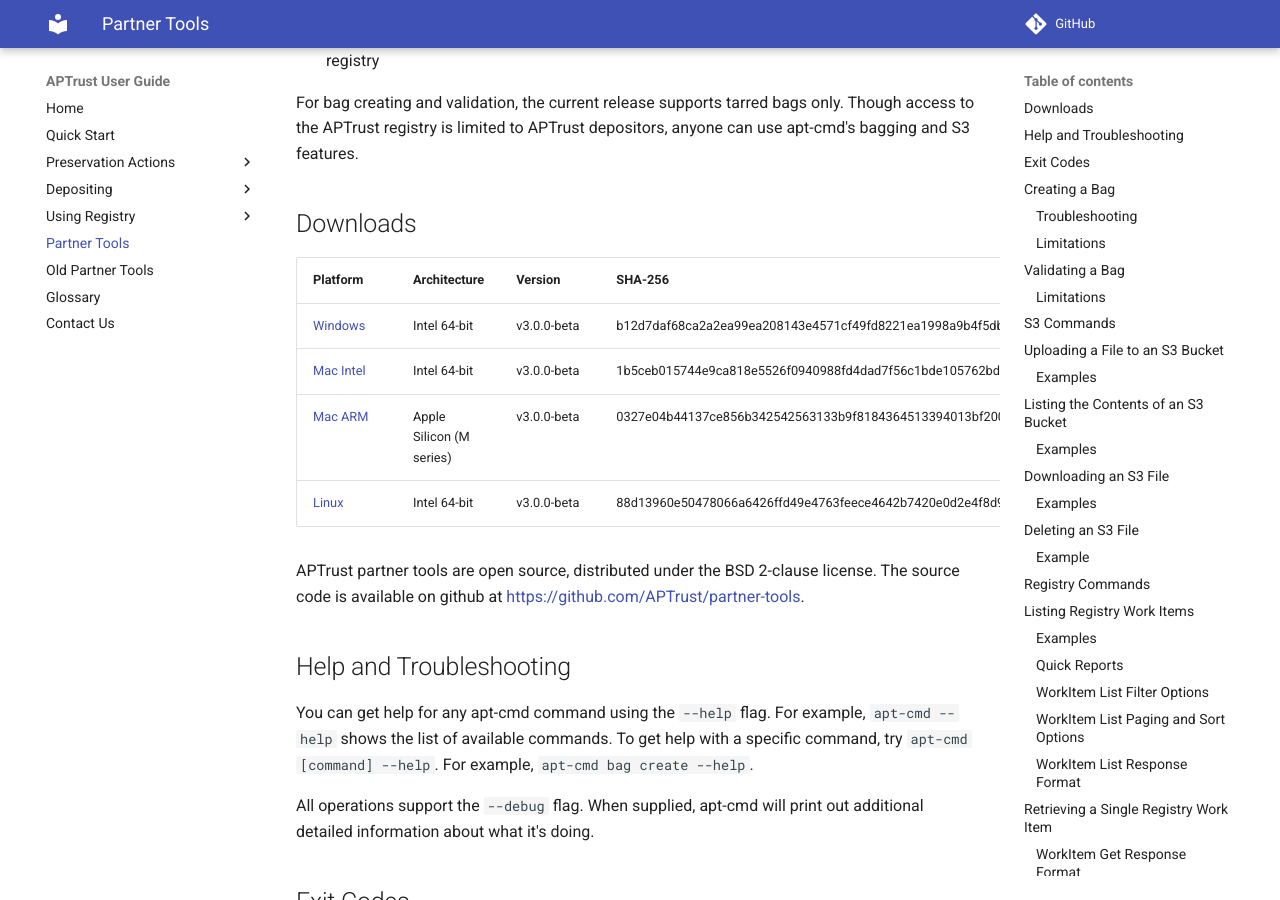
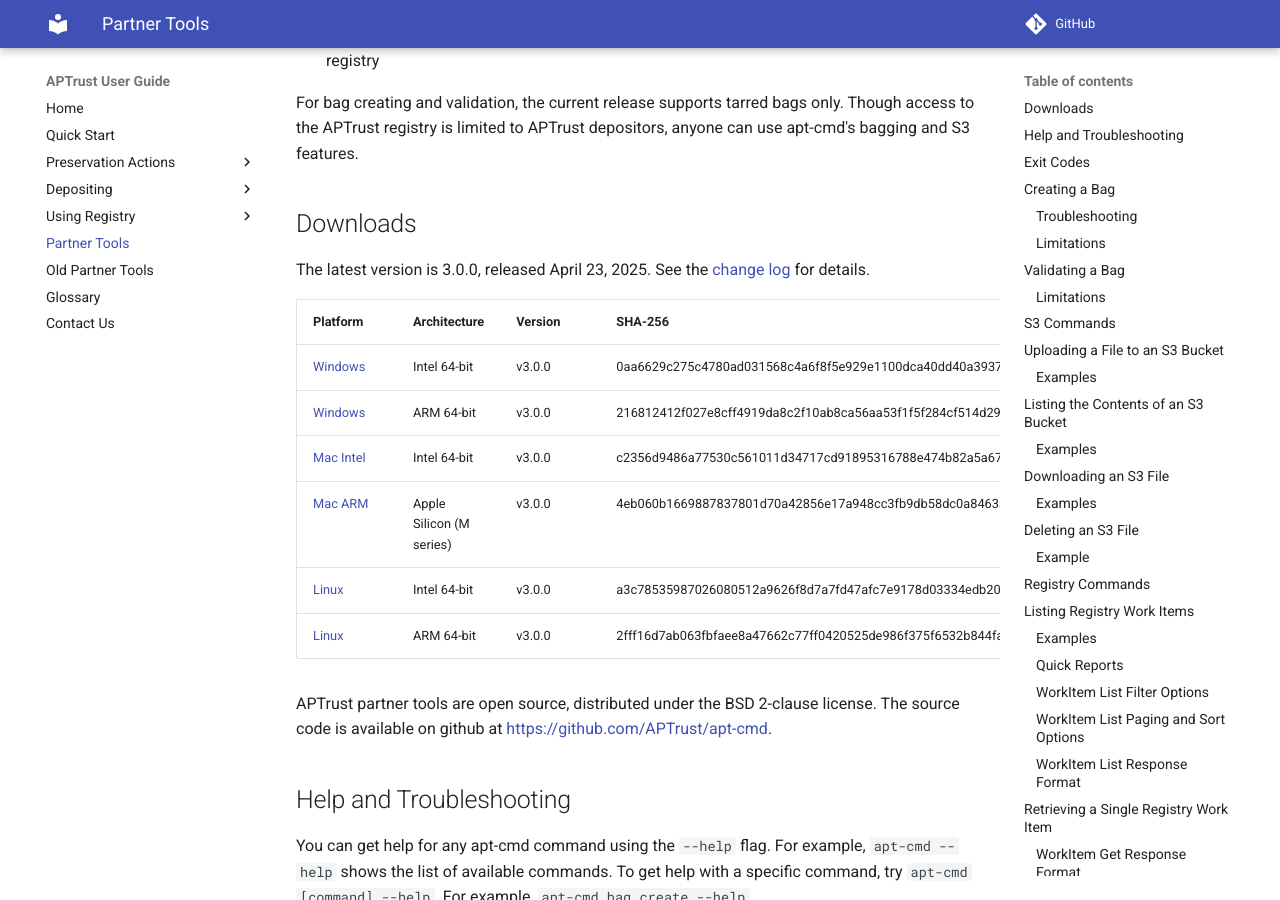
Before and after one commit to APTrust/userguide, an MkDocs documentation site: the page built from docs/partner_tools.md, in a window 1280 px wide and 900 px high, scrolled down 426 px. Built offline with MkDocs 1.6.1 and Material for MkDocs 9.7.7, drawn with Linux system fonts in a browser that asks for light colours; comment, search, counter and statistics services are not loaded.

Commit message:
Added links to download latest version

```diff
--- a/docs/partner_tools.md
+++ b/docs/partner_tools.md
@@ -17,14 +17,18 @@
 
 ## Downloads
 
+The latest version is 3.0.0, released April 23, 2025. See the [change log](https://github.com/APTrust/apt-cmd/blob/master/CHANGELOG.md){target=_blank} for details.
+
 | Platform | Architecture | Version | SHA-256 |
 | -------- | ------------ | ------- | ------- |
-| [Windows](https://s3.amazonaws.com/aptrust.public.download/apt-cmd/v3.0.0-beta/windows/apt-cmd.exe) | Intel 64-bit | v3.0.0-beta | b12d7daf68ca2a2ea99ea208143e4571cf49fd8221ea1998a9b4f5db9774b631 |
-| [Mac Intel](https://s3.amazonaws.com/aptrust.public.download/apt-cmd/v3.0.0-beta/mac-intel/apt-cmd)  | Intel 64-bit | v3.0.0-beta | 1b5ceb015744e9ca818e5526f0940988fd4dad7f56c1bde105762bd89522265b |
-| [Mac ARM](https://s3.amazonaws.com/aptrust.public.download/apt-cmd/v3.0.0-beta/mac-arm/apt-cmd) | Apple Silicon (M series) | v3.0.0-beta | 0327e04b44137ce856b342542563133b9f8184364513394013bf200939dd6c8e |
-| [Linux](https://s3.amazonaws.com/aptrust.public.download/apt-cmd/v3.0.0-beta/linux/apt-cmd) | Intel 64-bit | v3.0.0-beta | 88d13960e50478066a6426ffd49e4763feece4642b7420e0d2e4f8d9412e9c88 |
+| [Windows](https://s3.amazonaws.com/aptrust.public.download/apt-cmd/v3.0.0/windows/amd64/apt-cmd.exe) | Intel 64-bit | v3.0.0 | 0aa6629c275c4780ad031568c4a6f8f5e929e1100dca40dd40a3937262d924ef |
+| [Windows](https://s3.amazonaws.com/aptrust.public.download/apt-cmd/v3.0.0/windows/arm64/apt-cmd.exe) | ARM 64-bit | v3.0.0 | 216812412f027e8cff4919da8c2f10ab8ca56aa53f1f5f284cf514d29d804a3a |
+| [Mac Intel](https://s3.amazonaws.com/aptrust.public.download/apt-cmd/v3.0.0/mac/amd64/apt-cmd)  | Intel 64-bit | v3.0.0 | c2356d9486a77530c561011d34717cd91895316788e474b82a5a674d144b5330 |
+| [Mac ARM](https://s3.amazonaws.com/aptrust.public.download/apt-cmd/v3.0.0/mac/arm64/apt-cmd) | Apple Silicon (M series) | v3.0.0 | 4eb060b1669887837801d70a42856e17a948cc3fb9db58dc0a8463ab575fe8a0 |
+| [Linux](https://s3.amazonaws.com/aptrust.public.download/apt-cmd/v3.0.0/linux/amd64/apt-cmd) | Intel 64-bit | v3.0.0 | a3c78535987026080512a9626f8d7a7fd47afc7e9178d03334edb205086780cf |
+| [Linux](https://s3.amazonaws.com/aptrust.public.download/apt-cmd/v3.0.0/linux/arm64/apt-cmd) | ARM 64-bit | v3.0.0 | 2fff16d7ab063fbfaee8a47662c77ff0420525de986f375f6532b844fa9df35b |
 
-APTrust partner tools are open source, distributed under the BSD 2-clause license. The source code is available on github at [https://github.com/APTrust/partner-tools](https://github.com/APTrust/partner-tools){target=_blank}.
+APTrust partner tools are open source, distributed under the BSD 2-clause license. The source code is available on github at [https://github.com/APTrust/apt-cmd](https://github.com/APTrust/apt-cmd){target=_blank}.
 
 
 ## Help and Troubleshooting
```
